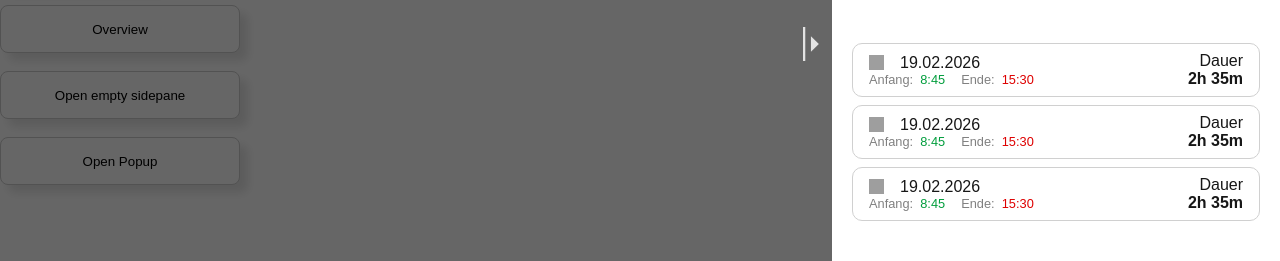
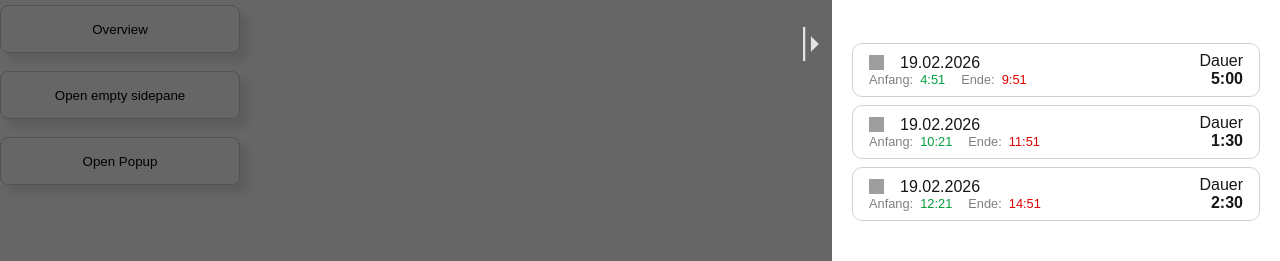
Before and after one commit to justusbruegmann/stechuhr, a Next.js app: page /ctest in a window 1280 px wide. Both pictures are taken after a click on the button "Overview". Shown: the part 356-617 px from the top of the page. Built offline with nearby package versions, Linux system fonts and the light colour scheme; grey boxes are pictures that could not be loaded.

Commit message:
Add a shared model for TimeEntries and utility functions for consistent string representations of dates

```diff
--- a/src/components/overview/DetailEntry.tsx
+++ b/src/components/overview/DetailEntry.tsx
@@ -4,27 +4,58 @@ import * as React from 'react';
 import Styles from "./DetailEntry.module.css";
 import Card from "@/components/layout/Card";
 import Image from "next/image";
+import TimeEntry from "@/types/TimeEntry";
+import {formatDate, formatDuration, formatTime} from "@/utils/DateUtils";
 
 
-export default function DetailEntry() {
+type Props = {
+    timeEntry: TimeEntry;
+}
+
+
+export default function DetailEntry({timeEntry}: Props) {
+
+    const startTime = new Date(timeEntry.startTime)
+    const endTime: Date | null = timeEntry.endTime ? new Date(timeEntry.endTime) : null
+
+
+
+
 
     return (
-        <Card className={Styles["wrapper"]} shadow={false} >
-            <div className={Styles["main-content"]} >
+        <Card className={Styles["wrapper"]} shadow={false}>
+            <div className={Styles["main-content"]}>
                 <div className={Styles["col-left"]}>
                     <div className={Styles["row"]}>
                         <Image src="/calendar.svg" alt="" width={15} height={15} className={Styles["calendar-icon"]}/>
-                        <p className={Styles["date"]}>19.02.2026</p>
+                        <p className={Styles["date"]}>
+                            {formatDate(startTime)}
+                        </p>
                     </div>
                     <div className={Styles["information"]}>
-                        <div className={Styles["row"]}>Anfang: &nbsp; <div className={Styles["start-time"]}>8:45</div></div>
-                        <div className={Styles["row"]}>Ende: &nbsp; <div className={Styles["end-time"]}>15:30</div></div>
+                        <div className={Styles["row"]}>Anfang: &nbsp;
+                            <div className={Styles["start-time"]}>
+                                {formatTime(startTime)}
+                            </div>
+                        </div>
 
+                        {endTime &&
+                            <div className={Styles["row"]}>Ende: &nbsp;
+                                <div className={Styles["end-time"]}>
+                                    {formatTime(endTime)}
+                                </div>
+                            </div>
+                        }
                     </div>
                 </div>
                 <div className={Styles["col-right"]}>
                     <p>Dauer</p>
-                    <p><b>2h 35m</b></p>
+                    <p><b>
+                        {formatDuration(startTime, endTime ? endTime : new Date())}
+                        {
+                            // ToDo: Dynamically update current time if endTime is null, so that the displayed time updates
+                        }
+                    </b></p>
                 </div>
             </div>
 
--- a/src/components/overview/Overview.tsx
+++ b/src/components/overview/Overview.tsx
@@ -5,20 +5,50 @@ import Styles from "./Overview.module.css";
 import Tabs from "@/components/layout/Tabs";
 import SaldoView from "@/components/overview/SaldoView";
 import DetailEntry from "@/components/overview/DetailEntry";
+import TimeEntry from "@/types/TimeEntry";
 
 
 export default function Overview() {
 
+
+    // Hacky function to create test entries. ToDo: Delete
+    // @ts-ignore
+    Date.prototype.addHours = function(h) {
+        this.setTime(this.getTime() + (h*60*60*1000));
+        return this;
+    }
+
+    const testTimeEntry: TimeEntry = {
+        // @ts-ignore
+        startTime: (new Date().addHours(-5)).toISOString(),
+        endTime: new Date().toISOString(),
+        userId: 'test'
+    }
+
+    const testTimeEntry2: TimeEntry = {
+        // @ts-ignore
+        startTime: (new Date().addHours(0.5)).toISOString(),
+        // @ts-ignore
+        endTime: (new Date().addHours(2)).toISOString(),
+        userId: 'test'
+    }
+
+    const testTimeEntry3: TimeEntry = {
+        // @ts-ignore
+        startTime: (new Date().addHours(2.5)).toISOString(),
+        // @ts-ignore
+        endTime: (new Date().addHours(5)).toISOString(),
+        userId: 'test'
+    }
 
     const day =
         <div className={Styles["tab-content-area"]}>
             <h1>Tag</h1>
             <SaldoView />
             <br />
-            <DetailEntry />
-            <DetailEntry />
-            <DetailEntry />
-
+            <DetailEntry timeEntry={testTimeEntry} />
+            <DetailEntry timeEntry={testTimeEntry2} />
+            <DetailEntry timeEntry={testTimeEntry3} />
         </div>
     const week =
     <div className={Styles["tab-content-area"]}>
--- /dev/null
+++ b/src/types/TimeEntry.ts
@@ -0,0 +1,12 @@
+export default interface TimeEntry {
+    /**
+     * A TimeEntry represents one logged time for a user.
+     * Timestamps use the ISO 8601 format: YYYY-MM-DDTHH:mm:ssZ
+     *
+     * The endTime must not be set, if it represents a working period that is still ongoing.
+     */
+
+    userId: string;
+    startTime: string;
+    endTime: string | null;
+}
--- /dev/null
+++ b/src/utils/DateUtils.ts
@@ -0,0 +1,15 @@
+export function formatDate(date: Date) {
+    return `${String(date.getDate()).padStart(2, '0')}.${
+        String(date.getMonth() + 1).padStart(2, '0')}.${
+        date.getFullYear()}`
+}
+
+export function formatTime(date: Date) {
+    return `${date.getHours()}:${String(date.getMinutes()).padStart(2, '0')}`
+}
+
+
+export function formatDuration(start: Date, end: Date) {
+    const diff = new Date(end.getTime() - start.getTime())
+    return formatTime(diff)
+}
```
